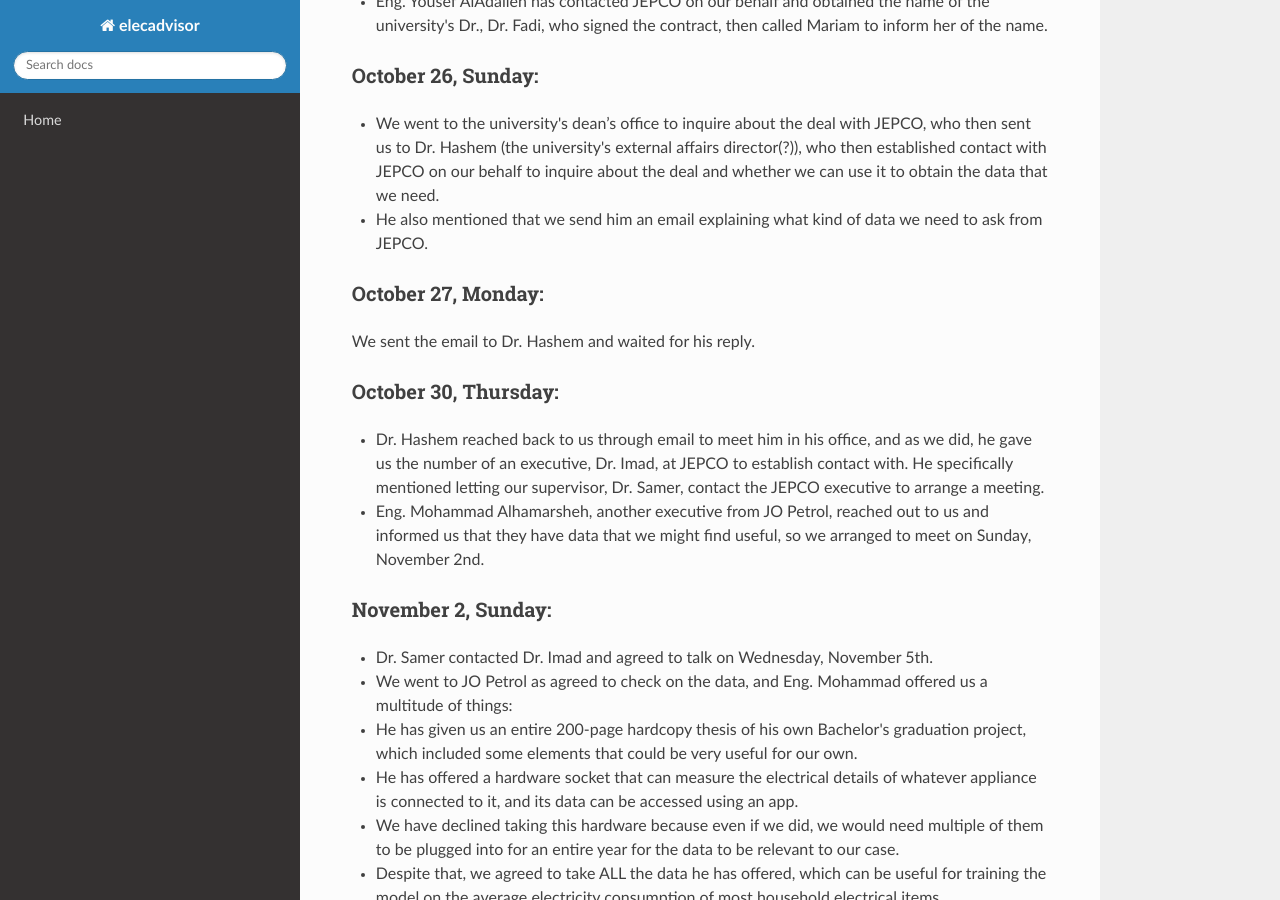
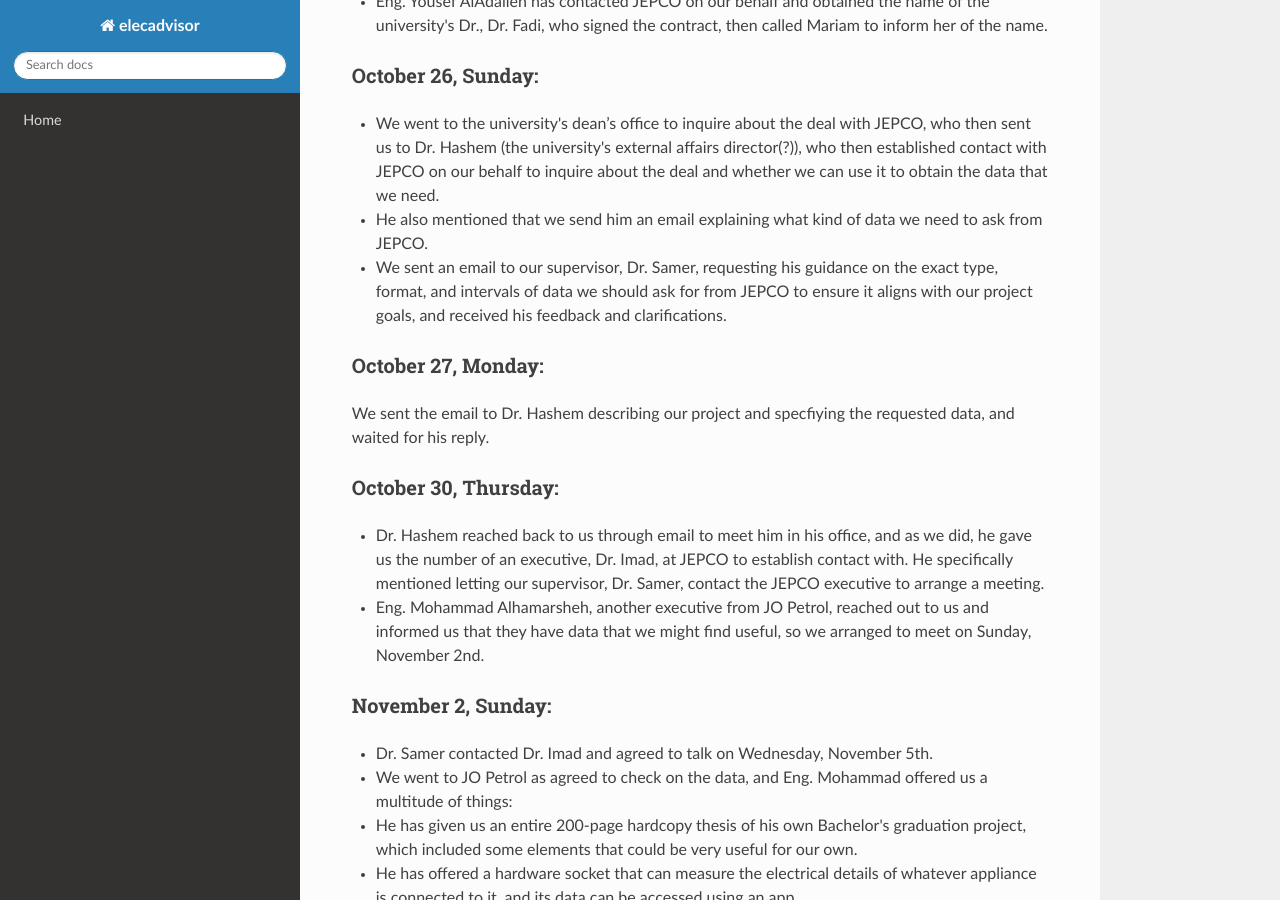
Before and after one commit to MimiAlz/GP-AI-Electricity-Advisor, an MkDocs documentation site: the page built from docs/progress.md, in a window 1280 px wide and 900 px high, scrolled down 1153 px. Built offline with MkDocs 1.6.1, drawn with Linux system fonts in a browser that asks for light colours; nearby versions of some CDN libraries.

Commit message:
Update progress.md

```diff
--- a/docs/progress.md
+++ b/docs/progress.md
@@ -46,9 +46,11 @@
 
 - He also mentioned that we send him an email explaining what kind of data we need to ask from JEPCO.
 
+- We sent an email to our supervisor, Dr. Samer, requesting his guidance on the exact type, format, and intervals of data we should ask for from JEPCO to ensure it aligns with our project goals, and received his feedback and clarifications.
+
 ### October 27, Monday:
 
-We sent the email to Dr. Hashem and waited for his reply.
+We sent the email to Dr. Hashem describing our project and specfiying the requested data, and waited for his reply.
 
 ### October 30, Thursday:
 
```
